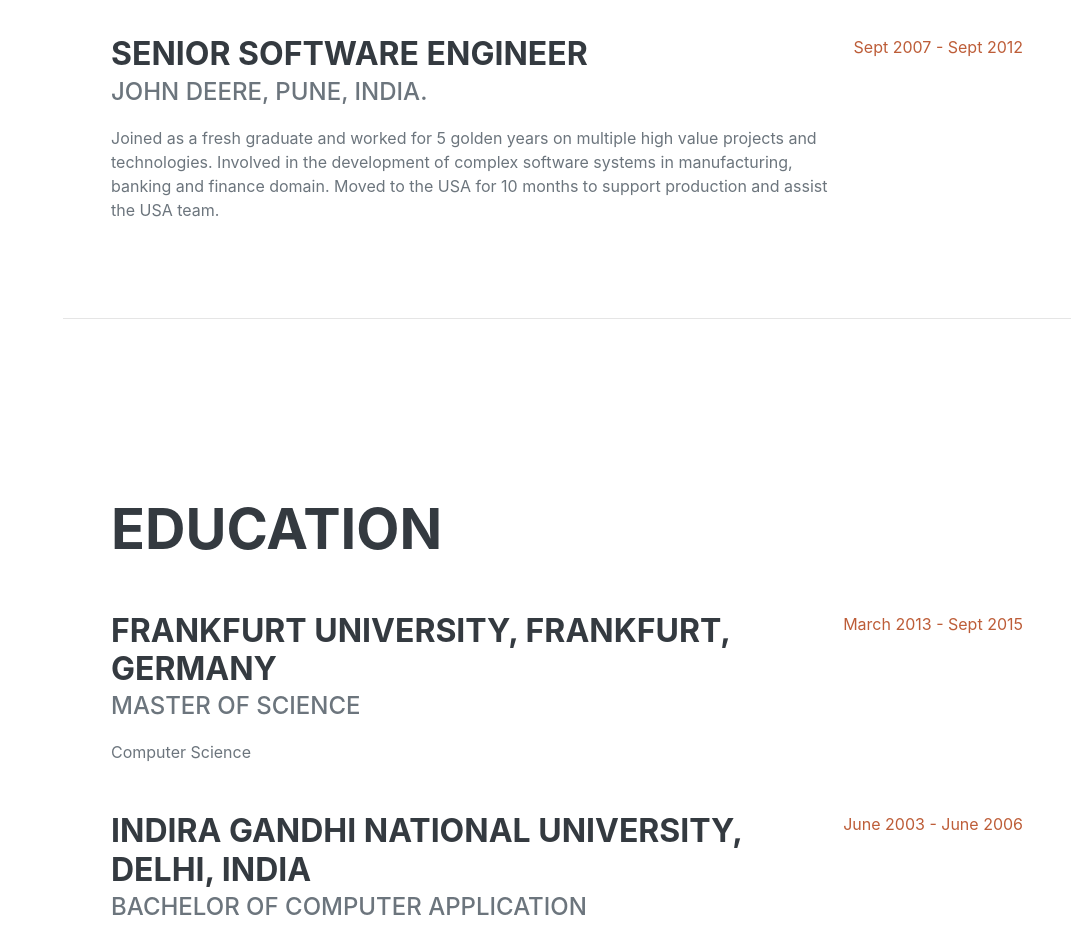
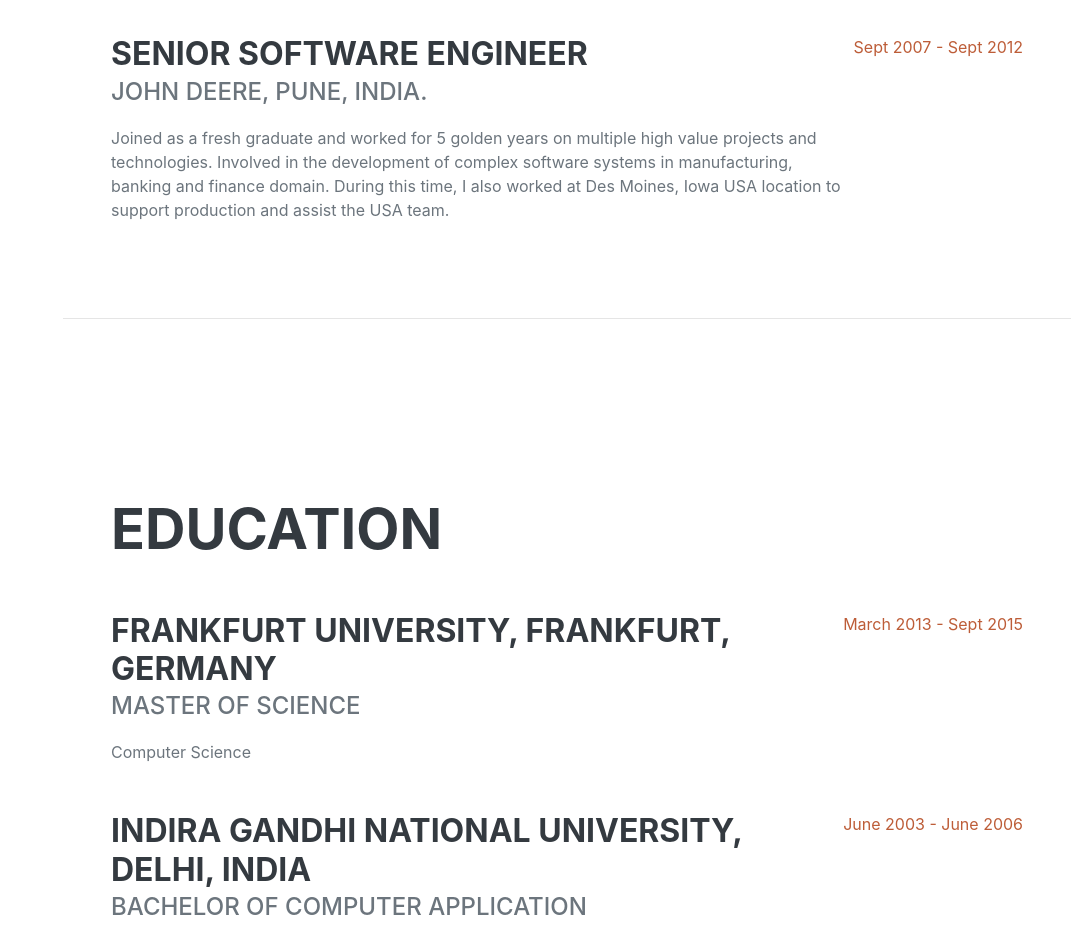
Before and after one commit to sabahulh/sabahulh.github.io, a plain HTML site: page index.html in a window 1280 px wide. Shown: the part 1640-2566 px from the top of the page, without its empty margins (209-1280 px from the left). Drawn offline with nearby package versions, Linux system fonts and the light colour scheme; a web font is replaced by a local one.

Commit message:
Update index.html

```diff
--- a/index.html
+++ b/index.html
@@ -87,7 +87,7 @@
                         <div class="flex-grow-1">
                             <h3 class="mb-0">Senior Software Engineer</h3>
                             <div class="subheading mb-3">John Deere, Pune, India.</div>
-                            <p>Joined as a fresh graduate and worked for 5 golden years on multiple high value projects and technologies. Involved in the development of complex software systems in manufacturing, banking and finance domain. Moved to the USA for 10 months to support production and assist the USA team.</p>
+                            <p>Joined as a fresh graduate and worked for 5 golden years on multiple high value projects and technologies. Involved in the development of complex software systems in manufacturing, banking and finance domain. During this time, I also worked at Des Moines, Iowa USA location to support production and assist the USA team.</p>
                         </div>
                         <div class="flex-shrink-0"><span class="text-primary">Sept 2007 - Sept 2012</span></div>
                     </div>
```
